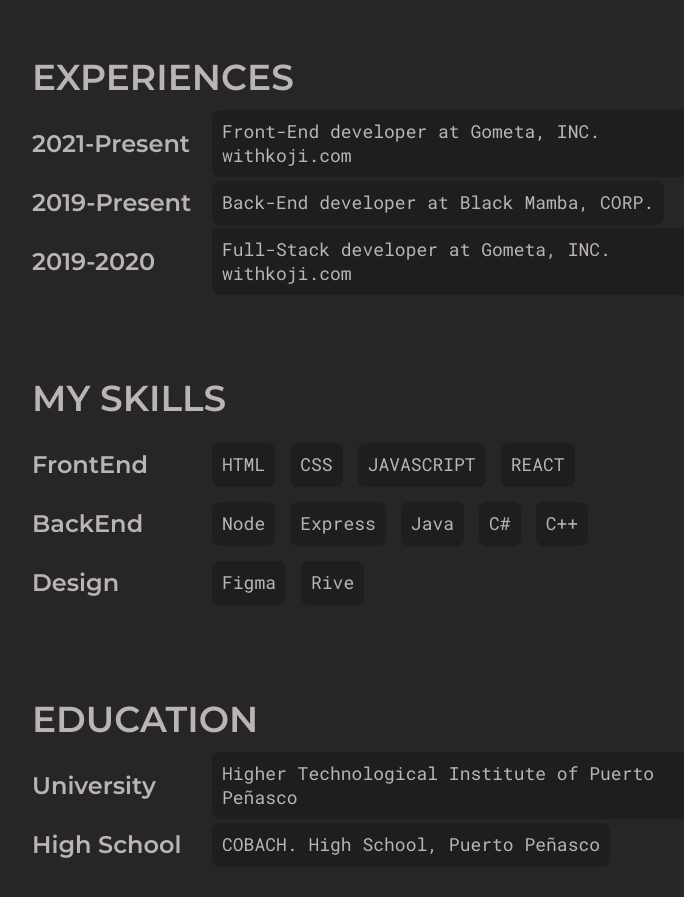
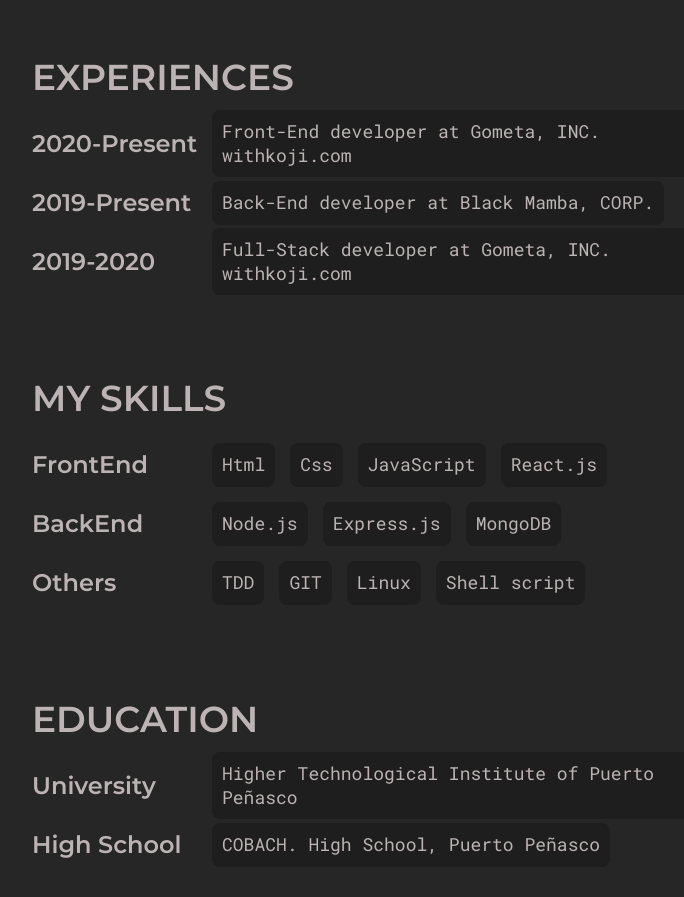
Before and after one commit to Diegocorp/Diegocorp.github.io, a React (Create React App) app: page /about in a window 1280 px wide. Shown: the part 900-1797 px from the top of the page, without its empty margins (32-716 px from the left). Built offline with nearby package versions, Linux system fonts and the light colour scheme.

Commit message:
update 10/13/2021

```diff
--- a/src/assets/data/projects.js
+++ b/src/assets/data/projects.js
@@ -3,8 +3,16 @@ import CarfenSoftImg from "../images/projects/carfensoft.png";
 import MasterNETImg from "../images/projects/masternet.png";
 import JoaquinJaureguiImg from "../images/projects/joaquinjauregui.png";
 import CharlesGrandedImg from "../images/projects/charlesgranded.png";
+import DavidAlenImg from "../images/projects/DavidalenPortfolio.png";
 
 const projects = [
+  {
+    id: uuidv4(),
+    name: "David Alen Portfolio",
+    desc: "Personal portfolio developed for David Alen freelance designer of user interfaces for websites and mobile applications. Made with React.js technology.",
+    img: DavidAlenImg,
+    link: "https://www.davidalen.tk/",
+  },
   {
     id: uuidv4(),
     name: "MasterNET Website",
--- a/src/assets/data/testimonials.js
+++ b/src/assets/data/testimonials.js
@@ -1,24 +1,24 @@
 const testimonials = [
   {
     id: 1,
-    name: "Shaif Arfan",
+    name: "Juliette Barraud",
     title: "CEO",
-    org: "WEB CIFAR",
+    org: "MasterNET",
     desc: "Diego is a person of commitment. He is really good at what he is doing. I really like his work. Especially the unique point of view of designing.",
   },
   {
     id: 2,
-    name: "Fahim Elahe",
-    title: "Co-founder",
-    org: "Kreetive",
-    desc: "Really amazing communication skills. Always understand what I am trying to achieve. Also, his work is really amazing. Do really high-quality work.",
+    name: "Charles Granded",
+    title: "Developer",
+    org: "Plux-Market",
+    desc: "Really hard-working person. Deliver the work as promised. Planning to work more with this person.",
   },
   {
     id: 3,
-    name: "Sayed",
-    title: "Marketing Head",
-    org: "Eleven Dawn",
-    desc: "Really hard-working person. Deliver the work as promised. Planning to work more with this person.",
+    name: "David Alen",
+    title: "UI/UX Designer",
+    org: "Freelance",
+    desc: "Diego is a person of commitment. He is really good at what he is doing. I really like his work. Especially the unique point of view of designing.",
   },
 ];
 export default testimonials;
--- a/src/components/AboutSection/index.js
+++ b/src/components/AboutSection/index.js
@@ -21,7 +21,7 @@ export default function AboutSection() {
           </PText>
           <div className="aboutSection__buttons">
             <Button btnText="Works" btnLink="/projects" />
-            <Button btnText="Read More" btnLink="/about" outline />
+            <Button btnText="Read More" btnLink="/about" />
           </div>
         </div>
         <div className="aboutSection__right">
--- a/src/pages/About/index.js
+++ b/src/pages/About/index.js
@@ -52,7 +52,7 @@ export default function About() {
             <div className="about__info__item">
               <h1 className="about__info__heading">Experiences</h1>
               <AboutInfoItems
-                title="2021-Present"
+                title="2020-Present"
                 items={["Front-End developer at Gometa, INC. withkoji.com"]}
               />
               <AboutInfoItems
@@ -69,13 +69,16 @@ export default function About() {
 
               <AboutInfoItems
                 title="FrontEnd"
-                items={["HTML", "CSS", "JAVASCRIPT", "REACT"]}
+                items={["Html", "Css", "JavaScript", "React.js"]}
               />
               <AboutInfoItems
                 title="BackEnd"
-                items={["Node", "Express", "Java", "C#", "C++"]}
+                items={["Node.js", "Express.js", "MongoDB"]}
               />
-              <AboutInfoItems title="Design" items={["Figma", "Rive"]} />
+              <AboutInfoItems
+                title="Others"
+                items={["TDD", "GIT", "Linux", "Shell script"]}
+              />
             </div>
             <div className="about__info__item">
               <h1 className="about__info__heading">Education</h1>
```
Also changed, not shown: src/assets/images/projects/DavidalenPortfolio.png (added).
